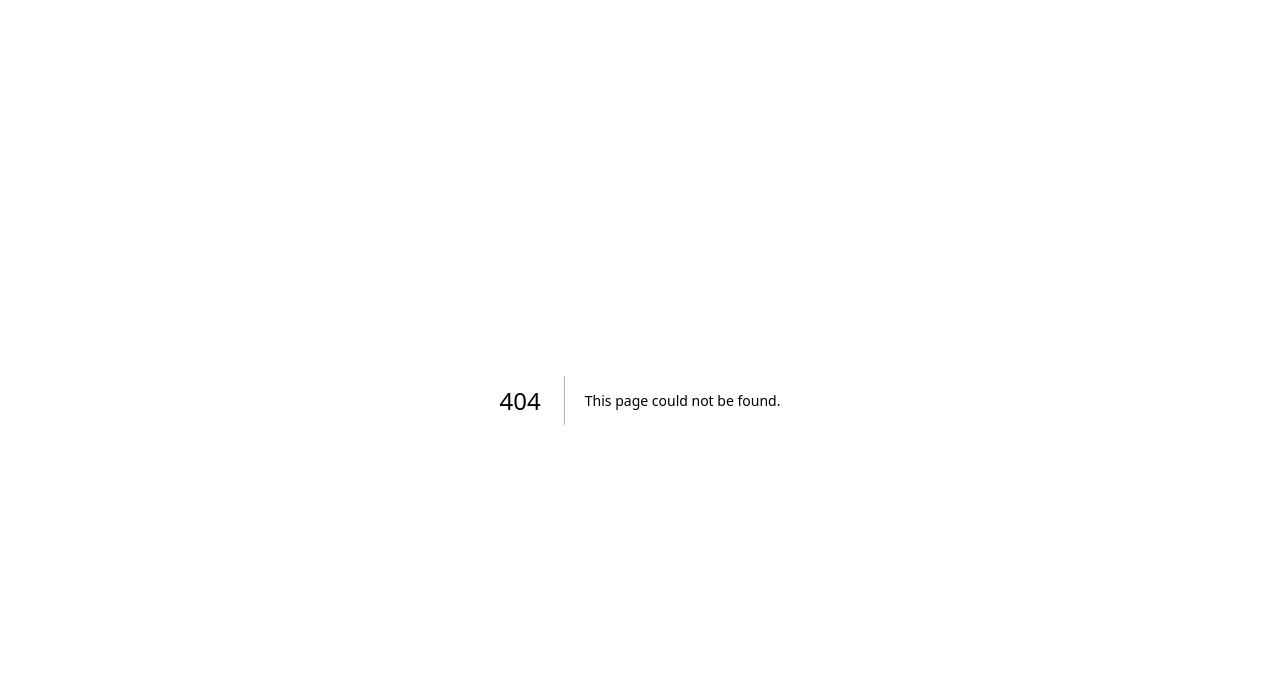
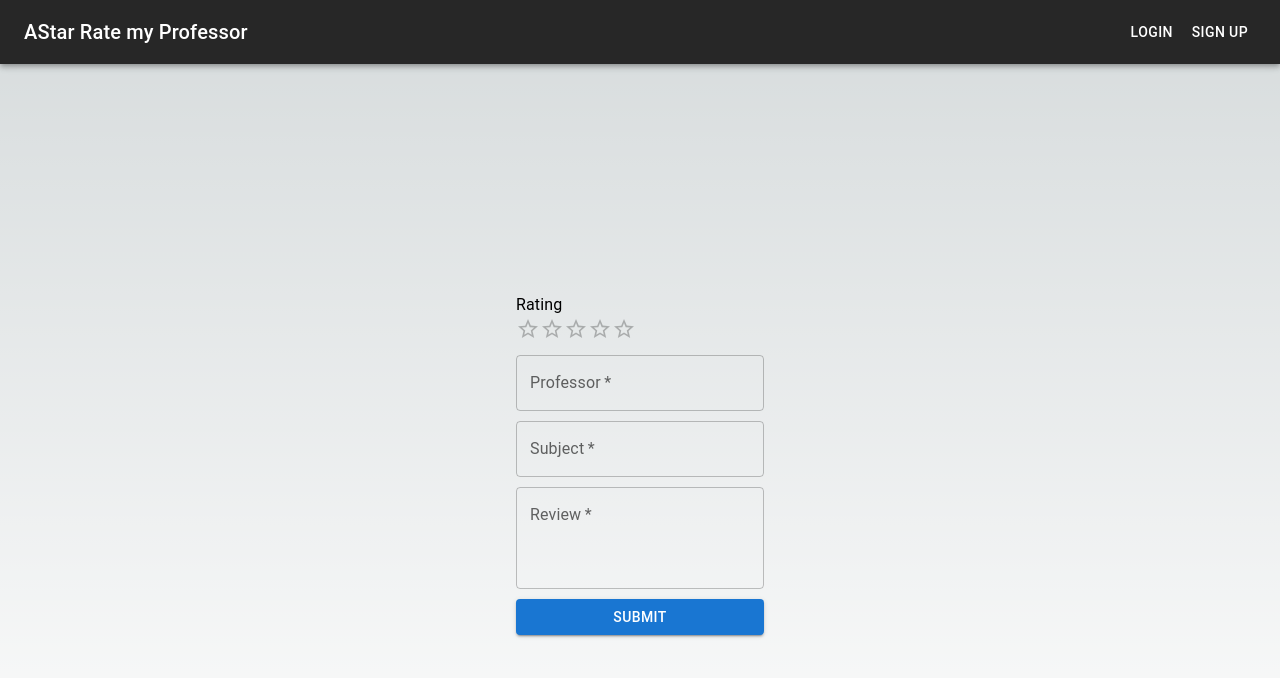
Before and after one commit to Shoheicode/Project-5--AI-Rate-My-Professor, a Next.js app: page /ratemyprofessor in a window 1280 px wide. Before the commit this address had no page. Shown: the top 678 px of the page. Built offline with nearby package versions, Linux system fonts and the light colour scheme; no server answers.

Commit message:
updated pages for

```diff
--- a/app/ChatBot/page.js
+++ b/app/ChatBot/page.js
@@ -84,7 +84,7 @@ export default function Home() {
         }
 
       } else {
-        batch.set(userDocRef, { Professor: [{ name: professor['professor'] }] })
+        batch.set(userDocRef, { Professor: [professor['professor']] })
       }
 
       const setDocRef = doc(collection(userDocRef, 'Professor'), professor['professor'])
@@ -111,7 +111,7 @@ export default function Home() {
       <NavBar />
       <Box
         width="100vw"
-        height="100vh"
+        min-height="100vh"
         display="flex"
         flexDirection="column"
         justifyContent="center"
--- /dev/null
+++ b/app/ratemyprofessor/page.js
@@ -0,0 +1,33 @@
+"use client";
+import NavBar from "@/components/navbar/navbar";
+import UserReviewForm from "@/components/userform/userReviewForm";
+import { Box, Button, Stack, TextField } from "@mui/material";
+import { useState, Fragment } from "react";
+
+export default function Home() {
+  const [messages, setMessages] = useState([
+    {
+      role: "assistant",
+      content: `Hi! I'm the Rate My Professor support assistant. How can I help you today?`,
+    },
+  ]);
+  const [message, setMessage] = useState("");
+  const [firstMessage, setFirstMessage] = useState("");
+  let ranFirst = false;
+
+  return (
+    <Box>
+        <NavBar />
+        <Box
+          width="100vw"
+          height="100vh"
+          display="flex"
+          flexDirection="column"
+          justifyContent="center"
+          alignItems="center"
+        >
+            <UserReviewForm />
+      </Box>
+    </Box>
+  );
+}
--- a/components/navbar/navbar.js
+++ b/components/navbar/navbar.js
@@ -9,7 +9,10 @@ import HomeIcon from '@mui/icons-material/Home';
 import CreateIcon from '@mui/icons-material/Create';
 import SearchIcon from '@mui/icons-material/Search';
 import SortIcon from '@mui/icons-material/Sort';
-import { Image } from "@mui/icons-material";
+import FolderIcon from '@mui/icons-material/Folder';
+import { Folder, Help, Image } from "@mui/icons-material";
+import HelpIcon from '@mui/icons-material/Help';
+import RateReviewIcon from '@mui/icons-material/RateReview';
 
 export default function NavBar(){
 
@@ -53,9 +56,9 @@ export default function NavBar(){
             </ListItemButton>
           </ListItem>
           <ListItem key={"Rate my Professor"} disablePadding>
-            <ListItemButton href="/flashcards">
+            <ListItemButton href="/ratemyprofessor">
               <ListItemIcon>
-                <SortIcon></SortIcon>
+                <RateReviewIcon></RateReviewIcon>
               </ListItemIcon>
               <ListItemText primary={"Rate my Professor"} />
             </ListItemButton>
@@ -63,7 +66,7 @@ export default function NavBar(){
           <ListItem key={"Saved Professors"} disablePadding>
             <ListItemButton href="/SavedProfessors">
               <ListItemIcon>
-                <SortIcon></SortIcon>
+                <FolderIcon />
               </ListItemIcon>
               <ListItemText primary={"Saved Professors"} />
             </ListItemButton>
@@ -79,7 +82,7 @@ export default function NavBar(){
           <ListItem key={"Help"} disablePadding>
             <ListItemButton href="/flashcards">
               <ListItemIcon>
-                <SortIcon></SortIcon>
+                <Help></Help>
               </ListItemIcon>
               <ListItemText primary={"Help"} />
             </ListItemButton>
--- /dev/null
+++ b/components/userform/userReviewForm.js
@@ -0,0 +1,142 @@
+import { database } from "@/app/firebase";
+import { useUser } from "@clerk/nextjs";
+import {
+    Box,
+    FormControl,
+    Button,
+    TextField,
+    Rating,
+    Typography,
+  } from "@mui/material";
+  import { collection, doc, getDoc, writeBatch } from "firebase/firestore";
+
+  import { useState } from "react";
+
+  export default function UserReviewForm() {
+    const [stars, setStars] = useState(0);
+    const { isLoaded, isSignedIn, user } = useUser();
+    const [professor, setProfessor] = useState("");
+    const [subject, setSubject] = useState("");
+    const [review, setReview] = useState("");
+
+    const saveReview = async () => {
+      try {
+        console.log("HIHIHIHI")
+        const userDocRef = doc(collection(database, 'reviews'), user.id)
+        const userDocSnap = await getDoc(userDocRef)
+
+        console.log("HIHIHIHI")
+        const batch = writeBatch(database)
+
+        const reviewProf = {
+          professor: professor,
+          stars: stars,
+          subject: subject,
+          review: review,
+        }
+
+        if (userDocSnap.exists()) {
+          const userData = userDocSnap.data()
+          console.log(userData.Review)
+
+          if (!userData.Review.includes(professor)){
+            const updatedSets = [...(userData.Review || []), professor ]
+            batch.update(userDocRef, { Review: updatedSets })
+          } else{
+            batch.set(userDocRef, { Review: [professor] })
+          }
+
+        } else {
+          console.log("HIHIHIHI")
+          batch.set(userDocRef, { Review: [professor] })
+        }
+        console.log("PROFEJSKLJLFA")
+
+        const setDocRef = doc(collection(userDocRef, 'Professor'), professor)
+        const setDocSnap = await getDoc(userDocRef)
+        if(setDocSnap.exists()){
+          console.log("I EXIST! I AM INVINCIBLE")
+        }
+        batch.set(setDocRef, reviewProf)
+
+        await batch.commit()
+
+        alert('Flashcards saved successfully!')
+        //handleCloseDialog()
+
+      } catch (error) {
+        console.error('Error saving flashcards:', error)
+        alert('An error occurred while saving flashcards. Please try again.')
+      }
+
+    };
+
+    const handleSubmit = async (event) => {
+      event.preventDefault();
+
+      await saveReview();
+
+      fetch("/api/addSingleReview", {
+        method: "POST",
+        body: JSON.stringify({
+          professor: professor,
+          stars: stars,
+          subject: subject,
+          review: review,
+        }),
+      });
+    };
+
+    return (
+      <Box>
+        <form
+          onSubmit={handleSubmit}
+          style={{ display: "flex", flexDirection: "column", gap: 10 }}
+        >
+          <div>
+            <Typography component="legend">Rating</Typography>
+            <Rating
+              name="simple-controlled"
+              value={stars}
+              onChange={(event, newValue) => {
+                setStars(newValue);
+              }}
+            />
+          </div>
+
+          {/* <InputLabel htmlFor="my-input">Email address</InputLabel> */}
+          <TextField
+            id="outlined-basic"
+            label="Professor"
+            variant="outlined"
+            value={professor}
+            onChange={(e) => setProfessor(e.target.value)}
+            required
+          />
+          <TextField
+            id="outlined-basic"
+            label="Subject"
+            variant="outlined"
+            value={subject}
+            onChange={(e) => setSubject(e.target.value)}
+            required
+          />
+          <TextField
+            id="outlined-basic"
+            label="Review"
+            variant="outlined"
+            rows={3}
+            value={review}
+            onChange={(e) => setReview(e.target.value)}
+            required
+            multiline
+          />
+          {/* <Input id="my-input" aria-describedby="my-helper-text" /> */}
+          {/* <FormHelperText id="my-helper-text">We'll never share your email.</FormHelperText> */}
+          <Button type="submit" variant="contained">
+            Submit
+          </Button>
+        </form>
+      </Box>
+    );
+  }
```
